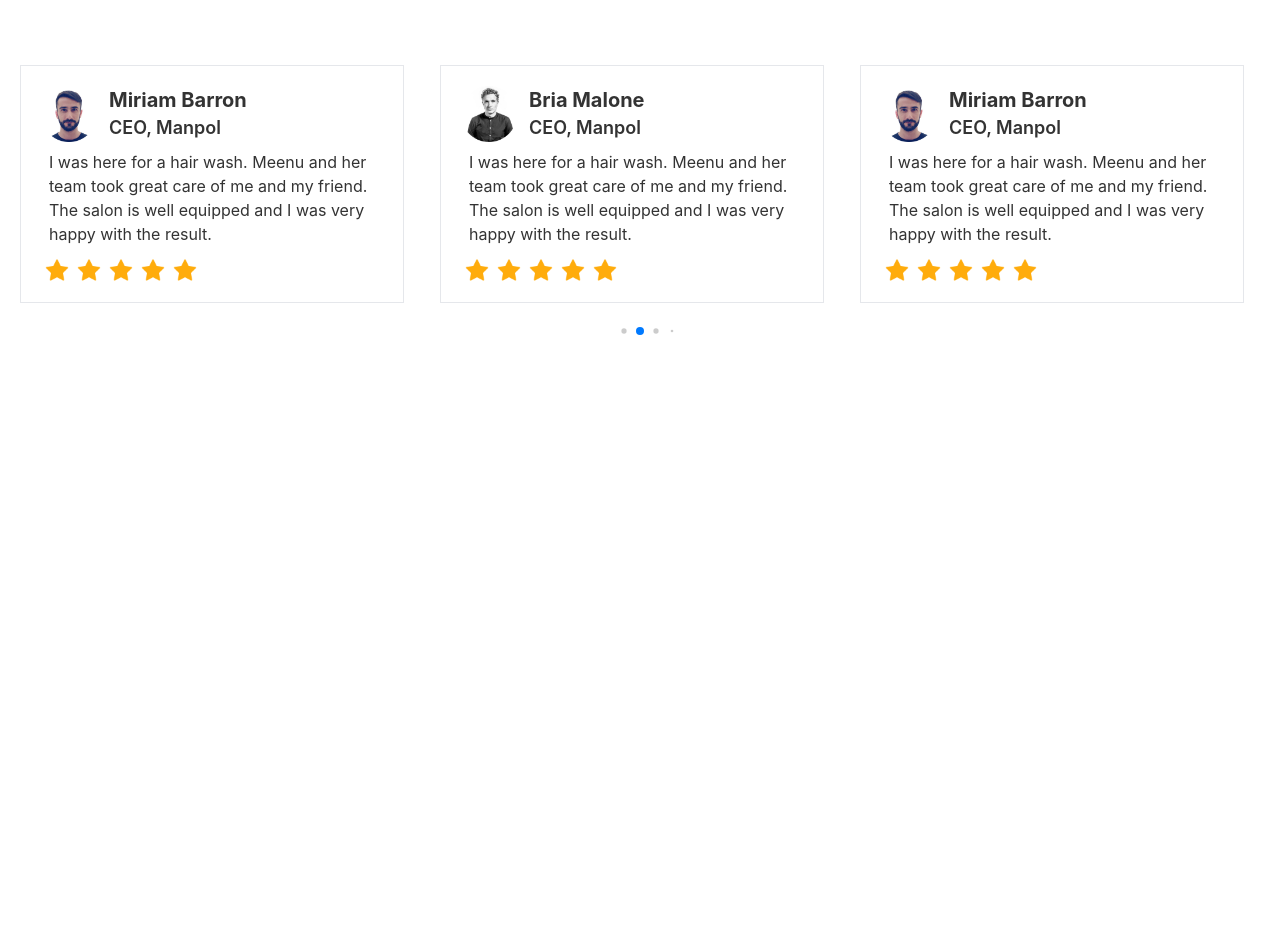
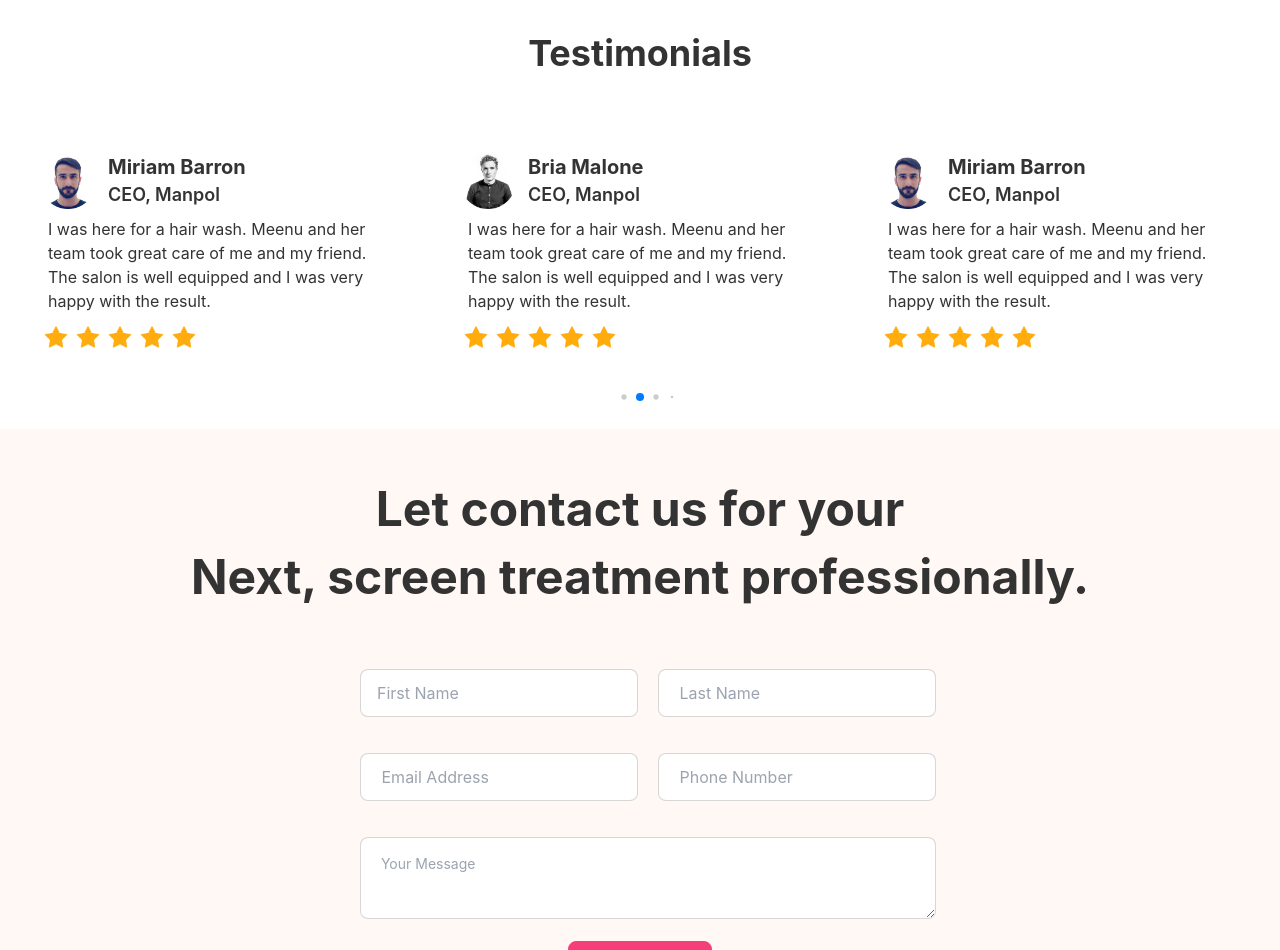
Before and after one commit to MohammadFaysal731/jerins-parlour-client, a React (Create React App) app: page / in a window 1280 px wide. Shown: the part 1663-2613 px from the top of the page. Before the commit the page ends 2006 px from the top, so only its background shows below. Built offline with nearby package versions, Linux system fonts and the light colour scheme.

Commit message:
add contact section on home

```diff
--- a/package.json
+++ b/package.json
@@ -9,6 +9,8 @@
     "daisyui": "^2.51.5",
     "react": "^18.2.0",
     "react-dom": "^18.2.0",
+    "react-hook-form": "^7.43.9",
+    "react-icons": "^4.8.0",
     "react-router-dom": "^6.9.0",
     "react-scripts": "5.0.1",
     "swiper": "^9.1.1",
--- a/src/components/Header.js/Header.js
+++ b/src/components/Header.js/Header.js
@@ -1,4 +1,5 @@
 import React, { useState } from 'react';
+import { AiOutlineClose } from "react-icons/ai";
 import logo from "../../assets/icons/logo.png";
 const Header = () => {
   const [open,setOpen]=useState(false);
@@ -27,7 +28,7 @@ const Header = () => {
               onClick={() => setOpen(!open)}
               className="btn btn-square btn-ghost"
             >
-              <svg
+              {open ? <AiOutlineClose className=" w-8 h-8" />:<svg
                 xmlns="http://www.w3.org/2000/svg"
                 fill="none"
                 viewBox="0 0 24 24"
@@ -39,7 +40,8 @@ const Header = () => {
                   strokeWidth="2"
                   d="M4 6h16M4 12h16M4 18h16"
                 ></path>
-              </svg>
+              </svg>}
+
             </button>
           </div>
           {/* navbar logo and mobile navbar icon end */}
@@ -51,9 +53,7 @@ const Header = () => {
         {/* mobile navbar items  */}
         <ul
           className={`lg:hidden p-5  ${
-            open
-              ? "max-h-auto"
-              : "max-h-0 overflow-hidden"
+            open ? "max-h-auto" : "max-h-0 overflow-hidden"
           }`}
         >
           {menuItems}
--- a/src/pages/Home/Banner.js
+++ b/src/pages/Home/Banner.js
@@ -3,7 +3,7 @@ import bannerRight from "../../assets/images/beautiful-young-asian-woman-touchin
 import PrimaryButton from '../../components/PrimaryButton/PrimaryButton';
 const Banner = () => {
   return (
-    <div className="bg-secondary p-5">
+    <div className="bg-secondary p-5 mb-5">
        <div className="max-w-7xl mx-auto grid grid-cols-1  md:grid-cols-2 place-items-center ">
       {/* banner left  start*/}
       <div className="mb-5 ">
--- /dev/null
+++ b/src/pages/Home/ContactUs.js
@@ -0,0 +1,72 @@
+import React from "react";
+import { useForm } from "react-hook-form";
+import PrimaryButton from "../../components/PrimaryButton/PrimaryButton";
+
+const ContactUs = () => {
+  const {
+    register,
+    handleSubmit,
+  } = useForm();
+  const onSubmit = (data) => {
+    console.log(data);
+  };
+  return (
+    <div className="bg-secondary p-14 ">
+      <div className="text-center pb-10">
+        <h2 className="text-2xl md:text-3xl lg:text-5xl font-bold mb-2 lg:mb-5">
+          Let contact us for your
+        </h2>
+        <h2 className="text-2xl md:text-3xl lg:text-5xl font-bold mb-2 lg:mb-5">
+          Next, screen treatment professionally.
+        </h2>
+      </div>
+      <form onSubmit={handleSubmit(onSubmit)}>
+        <div className="max-w-xl mx-auto grid grid-cols-1 md:grid-cols-2 gap-5">
+          <div className="form-control w-full">
+            <input
+              {...register("firstName", { required: true })}
+              type="text"
+              placeholder="First Name"
+              className="input input-bordered w-full  m-2"
+            />
+          </div>
+          <div className="form-control w-full">
+            <input
+              type="text"
+              {...register("lastName", { required: true })}
+              placeholder=" Last Name"
+              className="input input-bordered w-full m-2"
+            />
+          </div>
+          <div className="form-control w-full">
+            <input
+              {...register("email", { required: true })}
+              type="email"
+              placeholder=" Email Address"
+              className="input input-bordered w-full m-2"
+            />
+          </div>
+          <div className="form-control w-full ">
+            <input
+              {...register("phonNumber", { required: true })}
+              type="number"
+              placeholder=" Phone Number"
+              className="input input-bordered w-full m-2"
+            />
+          </div>
+          <div className="md:col-span-2">
+            <textarea
+              placeholder=" Your Message"
+              className="textarea textarea-bordered textarea-md w-full m-2"
+            ></textarea>
+          </div>
+        </div>
+        <div className="text-center m-2">
+          <PrimaryButton>Send Message</PrimaryButton>
+        </div>
+      </form>
+    </div>
+  );
+};
+
+export default ContactUs;
--- a/src/pages/Home/Home.js
+++ b/src/pages/Home/Home.js
@@ -1,5 +1,6 @@
 import React from 'react';
 import Banner from './Banner';
+import ContactUs from './ContactUs';
 import ScreenCare from './ScreenCare';
 import Services from './Services/Services';
 import Testimonials from './Testimonials/Testimonials';
@@ -11,6 +12,7 @@ const Home = () => {
       <Services/>
       <ScreenCare/>
       <Testimonials/>
+      <ContactUs/>
     </div>
   );
 };
--- a/src/pages/Home/ScreenCare.js
+++ b/src/pages/Home/ScreenCare.js
@@ -10,22 +10,26 @@ const ScreenCare = () => {
         </div>
         {/* banner right */}
         <div className="mb-5 order-first  md:order-none ">
-          <h1 className="text-2xl lg:text-5xl font-bold mb-2 lg:mb-5">
+          <h1 className="text-2xl md:text-3xl lg:text-5xl font-bold mb-2 lg:mb-5">
             Let us handle your
           </h1>
-          <h1 className="text-2xl lg:text-5xl font-bold mb-2 lg:mb-5">
+          <h1 className="text-2xl md:text-3xl lg:text-5xl font-bold mb-2 lg:mb-5">
             screen <span className="text-primary">Professionally</span>.
           </h1>
           <blockquote></blockquote>
           <div className="grid grid-cols-2 gap-5 mt-12">
             {/* happy customer  */}
             <div className="">
-              <span className="text-primary font-bold text-5xl">500 +</span>
+              <span className="text-primary font-bold text-2xl md:text-3xl lg:text-5xl">
+                500 +
+              </span>
               <h4 className="font-semibold mt-3">Happy Customer</h4>
             </div>
             {/* total service */}
             <div className="">
-              <span className="text-primary font-bold text-5xl">16 +</span>
+              <span className="text-primary font-bold text-2xl md:text-3xl lg:text-5xl">
+                16 +
+              </span>
               <h4 className="font-semibold mt-3">Total Service</h4>
             </div>
           </div>
--- a/src/pages/Home/Services/Service/Service.js
+++ b/src/pages/Home/Services/Service/Service.js
@@ -4,7 +4,7 @@ import PrimaryButton from '../../../../components/PrimaryButton/PrimaryButton';
 const Service = ({ service }) => {
   const {title,description,price,image}=service;
   return (
-    <div className="card w-full bg-base-100 hover:shadow-2xl hover:-translate-y-10 transition-all duration-300 delay-50">
+    <div className="card w-full bg-base-100 hover:shadow-2xl hover:-translate-y-10 transition-all duration-300 delay-100 mt-10">
       <figure className="px-10 pt-10">
         <img src={image} alt="Shoes" className="rounded-xl w-20" />
       </figure>
--- a/src/pages/Home/Services/Services.js
+++ b/src/pages/Home/Services/Services.js
@@ -4,9 +4,9 @@ import Service from "./Service/Service";
 import { servicesData } from "./ServicesData";
 const Services = () => {
   return (
-    <div className="">
+
       <div className="max-w-7xl mx-auto p-3">
-        <h2 className="text-3xl font-bold text-center m-10">
+        <h2 className="text-2xl md:text-3xl lg:text-4xl font-bold text-center m-10">
           Our Awesome <span className="text-primary">Services</span>
         </h2>
         <div className="grid grid-cols-1 md:grid-cols-2 lg:grid-cols-3 gap-4">
@@ -18,7 +18,6 @@ const Services = () => {
           <PrimaryButton>Explore more</PrimaryButton>
         </div>
       </div>
-    </div>
   );
 };
 
--- a/src/pages/Home/Testimonials/Testimonials.js
+++ b/src/pages/Home/Testimonials/Testimonials.js
@@ -6,8 +6,8 @@ import { Swiper, SwiperSlide } from "swiper/react";
 import { testimonialsData } from "./TestimonialsData";
 const Testimonials = () => {
   return (
-    <div className="max-w-7xl mx-auto">
-      <h2 className="text-3xl font-bold text-center m-10">Testimonials </h2>
+    <div className="max-w-7xl mx-auto mb-5">
+      <h2 className="text-2xl md:text-3xl lg:text-4xl font-bold text-center m-10">Testimonials </h2>
       <Swiper
         slidesPerView={1}
         spaceBetween={20}
@@ -38,7 +38,7 @@ const Testimonials = () => {
         {testimonialsData?.map(
           ({ image, name, company, description, ratings }, index) => (
             <SwiperSlide className="mb-5 " key={index}>
-              <div className="border p-5 w-96 ">
+              <div className="hover:border hover:transition-all duration-300 delay-100 p-5 w-96 ">
                 <div className="flex items-center">
                   {/* images  */}
                   <div className="">
```
Also changed, not shown: 1 other file (tests, documents, lock files or other folders).
